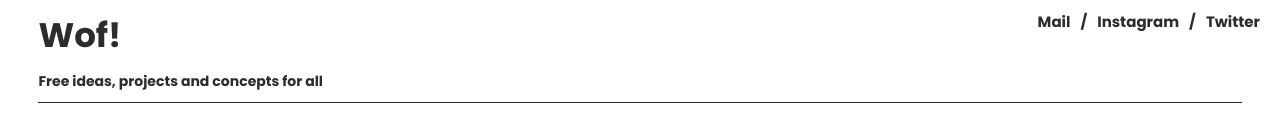
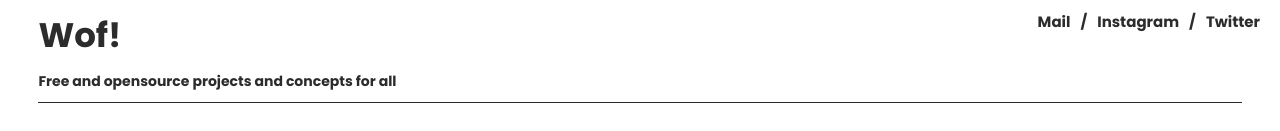
Before and after one commit to watchoutfreedom/wof_site2021, a Next.js app: page / in a window 1280 px wide. Shown: the top 131 px of the page. Built offline with nearby package versions, Linux system fonts and the light colour scheme; grey boxes are pictures that could not be loaded.

Commit message:
home texts

```diff
--- a/src/components/Header.js
+++ b/src/components/Header.js
@@ -7,7 +7,7 @@ export default function Header() {
             <Link href="/">
                 <a>
                     <h1>Wof!</h1>
-                    <h3>Free ideas, projects and concepts for all</h3>
+                    <h3>Free and opensource projects and concepts for all</h3>
                 </a>
             </Link>
             <div class="links"><a href="mailto:mail@watchoutfreedom.com">Mail</a>/<a href="https://www.instagram.com/watchoutfreedom/">Instagram</a>/<a href="https://www.twitter.com/watchout_f/">Twitter</a></div>
```
